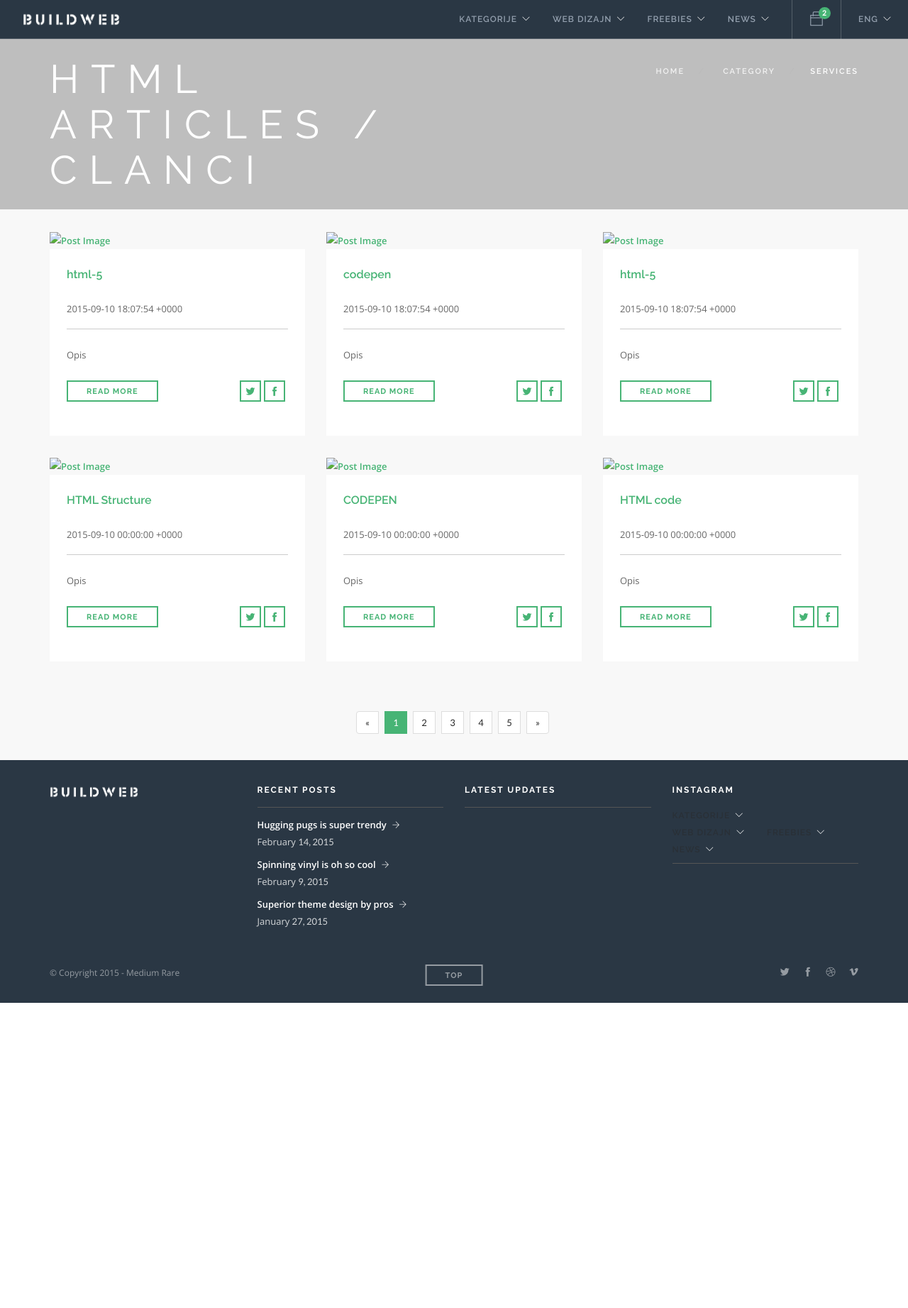
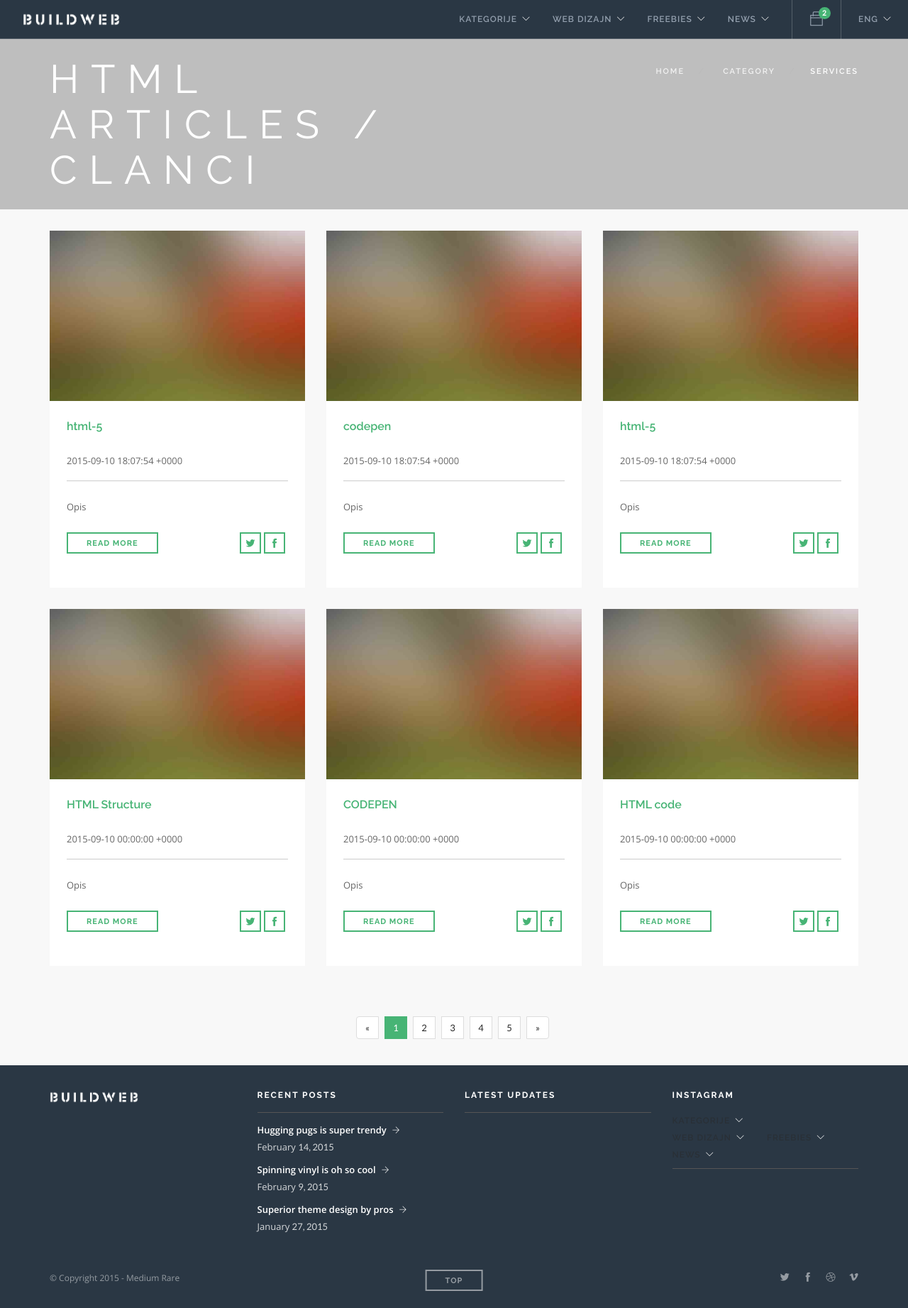
Before and after one commit to mareno/buildweb, a Jekyll site: the page built from webdizajn.html, in a window 1280 px wide. Shown: the whole page at 71% size. Built offline with Jekyll 4.4.1, drawn with Linux system fonts in a browser that asks for light colours; Markdown is read by kramdown in place of the engine named in the settings; a script that is not in the unit is left out; before the commit the page ends 1413 px from its top, so only the background shows below that.

Commit message:
Img baseurl

```diff
--- a/_layouts/default.html
+++ b/_layouts/default.html
@@ -106,8 +106,6 @@
         <script src="{{site.baseurl}}/js/masonry.min.js"></script>
         <script src="{{site.baseurl}}/js/twitterfetcher.min.js"></script>
         <script src="{{site.baseurl}}/js/spectragram.min.js"></script>
-        <script src="{{site.baseurl}}/js/ytplayer.min.js"></script>
-        <script src="{{site.baseurl}}/js/countdown.min.js"></script>
         <script src="{{site.baseurl}}/js/smooth-scroll.min.js"></script>
         <script src="{{site.baseurl}}/js/parallax.js"></script>
         <script src="{{site.baseurl}}/js/scripts.js"></script>
--- a/webdizajn.html
+++ b/webdizajn.html
@@ -13,7 +13,7 @@ layout: news
                          {% for html in site.categories.html %}
                         <div class="col-sm-4 post-snippet masonry-item">
                             <a href="#">
-                                <img alt="Post Image" src="img/blog-single-3.jpg" />
+                                <img alt="Post Image" src="{{site.baseurl}}/img/blog-single-3.jpg" />
                             </a>
                             <div class="inner">
                                 <a href="#">
```
